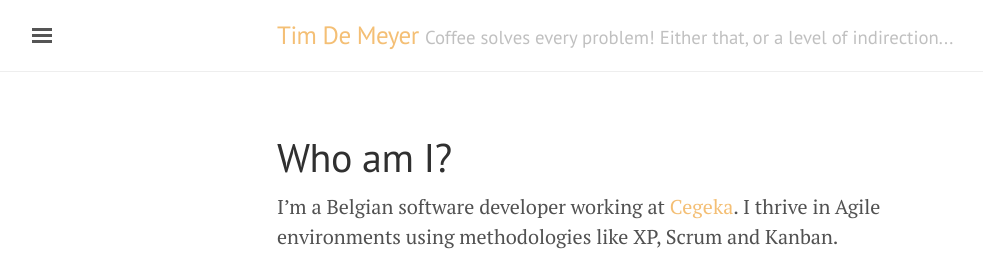
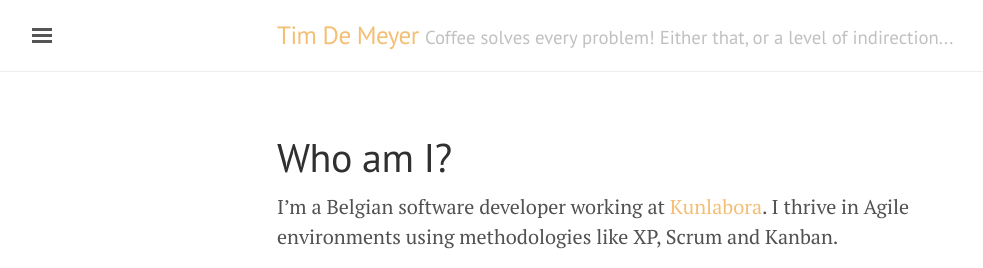
Before and after one commit to TimDM1980/TimDM1980.github.io, a Jekyll site: the page built from who-am-i.md, in a window 1280 px wide, cut to the strip 0-268 px from the top of the page. Shown: the whole strip, without its empty margins (3-986 px from the left). Built offline with Jekyll 4.4.1, drawn with Linux system fonts in a browser that asks for light colours.

Commit message:
Update who-am-i.md

```diff
--- a/who-am-i.md
+++ b/who-am-i.md
@@ -3,7 +3,7 @@ layout: page
 title: Who am I?
 ---
 
-I'm a Belgian software developer working at [Cegeka](https://www.cegeka.com).
+I'm a Belgian software developer working at [Kunlabora](https://www.kunlabora.be).
 I thrive in Agile environments using methodologies like XP, Scrum and Kanban.
 
 ![]({{ site.avatar }}){: .whoami-logo}
```
